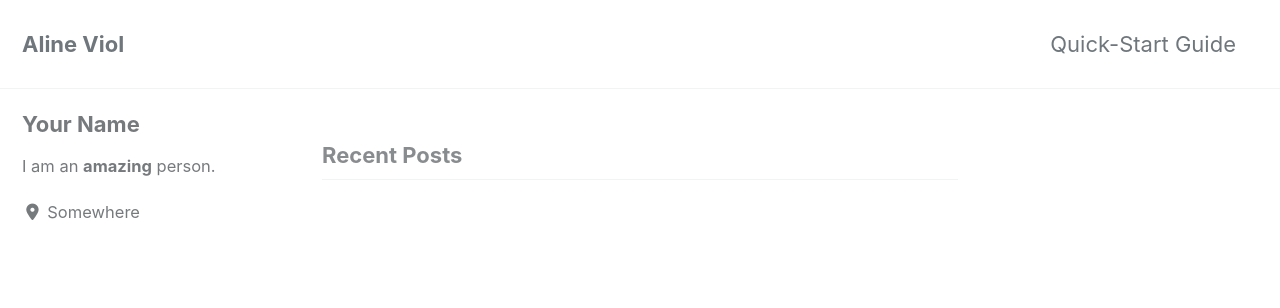
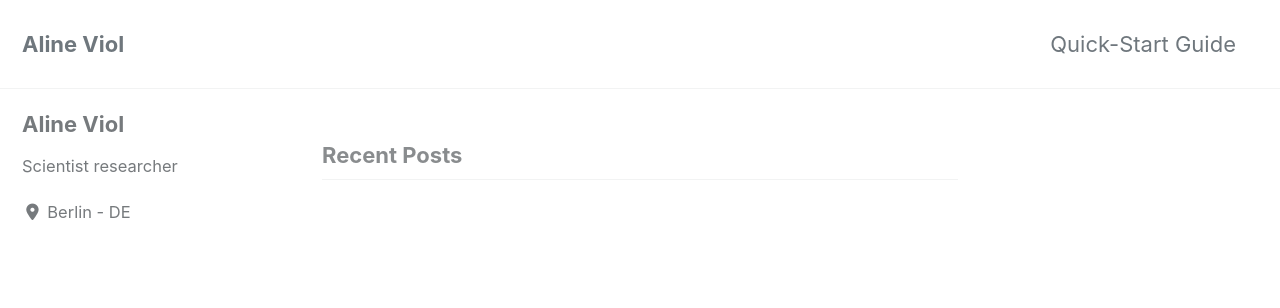
Before and after one commit to alinesite/alineviol.github.io, a Jekyll site: the page built from index.html, in a window 1280 px wide. Shown: the top 308 px of the page. Built offline with Jekyll 4.4.1, drawn with Linux system fonts in a browser that asks for light colours; cached includes are drawn as plain includes; nearby versions of some CDN libraries; the list of posts is cut into pages by our own code.

Commit message:
change 2 config

```diff
--- a/_config.yml
+++ b/_config.yml
@@ -20,8 +20,8 @@ title                    : "Aline Viol"
 title_separator          : "-"
 subtitle                 : # site tagline that appears below site title in masthead
 name                     : "Aline Viol"
-description              : "An amazing website."
-url                      : # the base hostname & protocol for your site e.g. "https://mmistakes.github.io"
+description              : "Building website."
+url                      : "https://violpage.github.io/alineviol/" # the base hostname & protocol for your site e.g. "https://mmistakes.github.io"
 baseurl                  : # the subpath of your site, e.g. "/blog"
 repository               : # GitHub username/repo-name e.g. "mmistakes/minimal-mistakes"
 teaser                   : # path of fallback teaser image, e.g. "/assets/images/500x300.png"
@@ -107,13 +107,14 @@ analytics:
 
 # Site Author
 author:
-  name             : "Your Name"
+  name             : "Aline Viol"
   avatar           : # path of avatar image, e.g. "/assets/images/bio-photo.jpg"
-  bio              : "I am an **amazing** person."
-  location         : "Somewhere"
+  bio              : " Scientist researcher"
+  location         : "Berlin - DE"
   email            :
   links:
-    - label: "Email"
+    - label: "alineviol
+  "
       icon: "fas fa-fw fa-envelope-square"
       # url: mailto:your.name@email.com
     - label: "Website"
@@ -293,4 +294,4 @@ defaults:
       share: true
       related: true
 
-theme: jekyll-theme-minimal
+theme: jekyll-theme-journal
```
